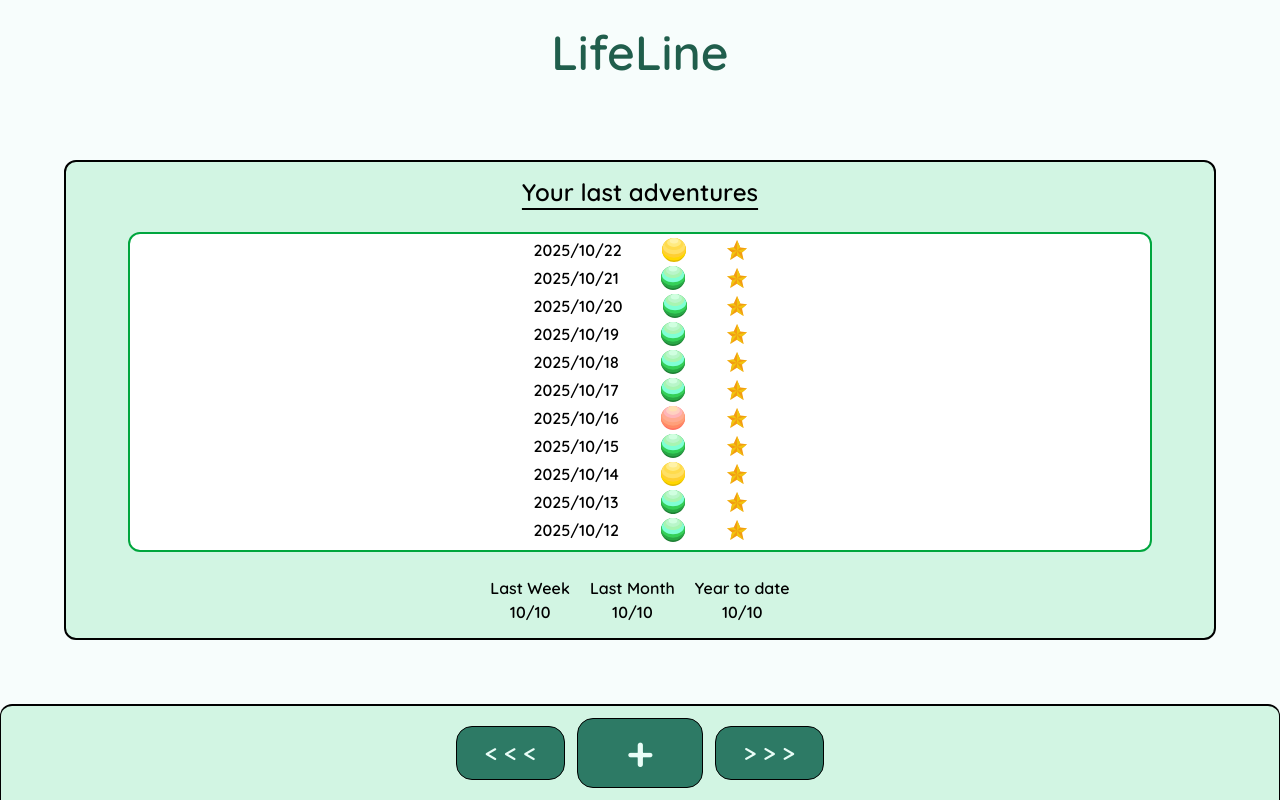
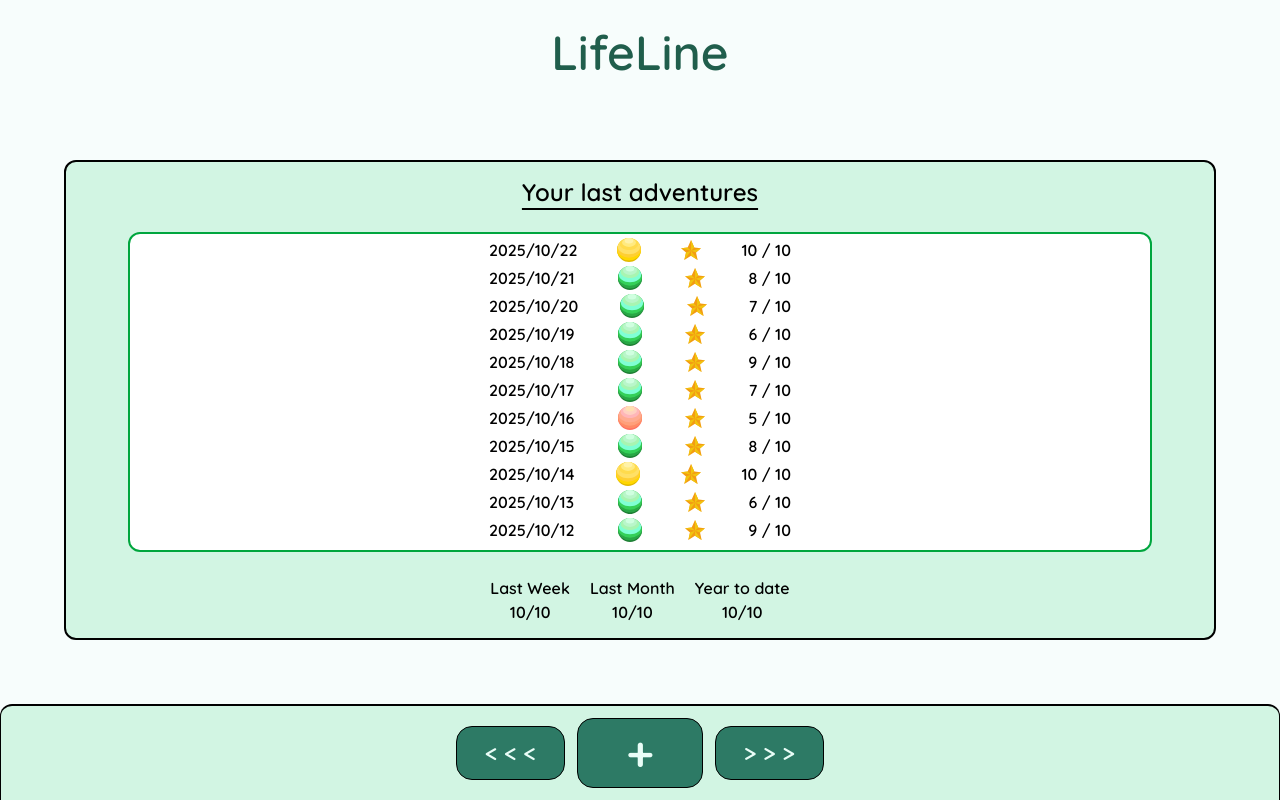
Before and after one commit to acolote1998/life-line-front-end, a React (Vite) app: page /days in a window 1280 px wide. Built offline with nearby package versions, Linux system fonts and the light colour scheme.

Commit message:
rendering score in DayListItem

```diff
--- a/src/components/DayListItem.tsx
+++ b/src/components/DayListItem.tsx
@@ -28,6 +28,7 @@ const DayListItem = ({ id, date, score }: DayType) => {
         <p>{date}</p>
         {calculateSphere()}
         <Star width={20} height={20} />
+        <p>{score} / 10</p>
       </div>
     </li>
   );
```
